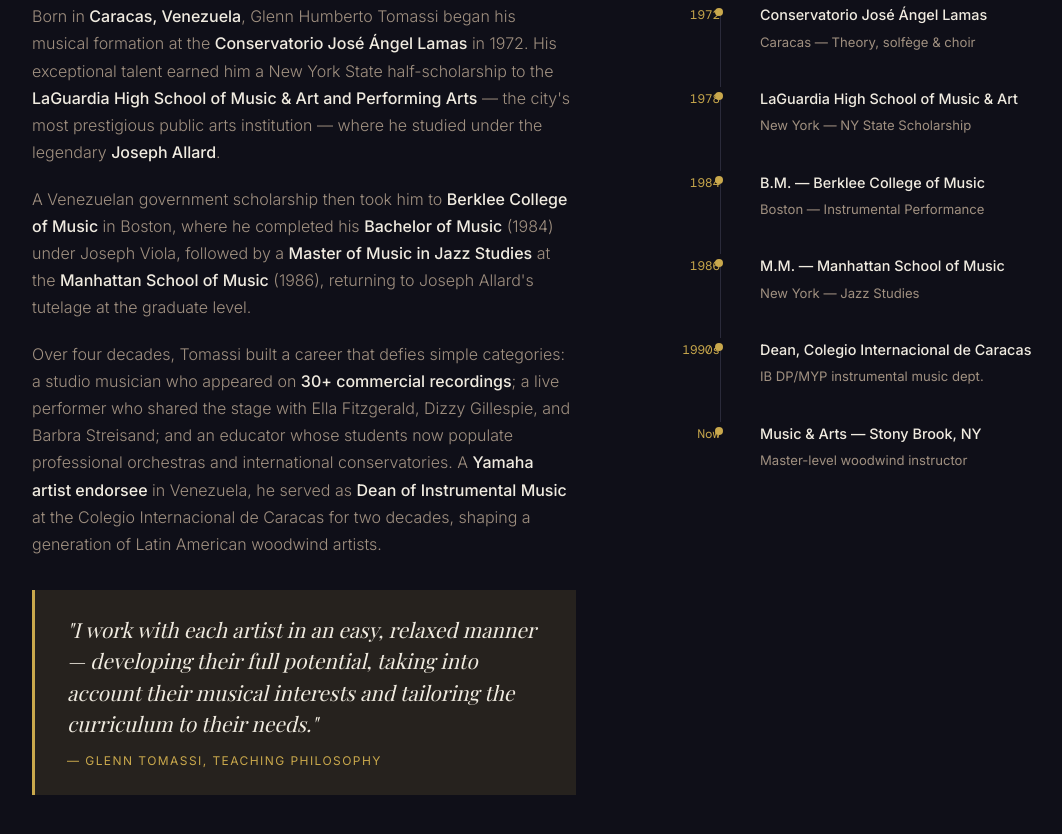
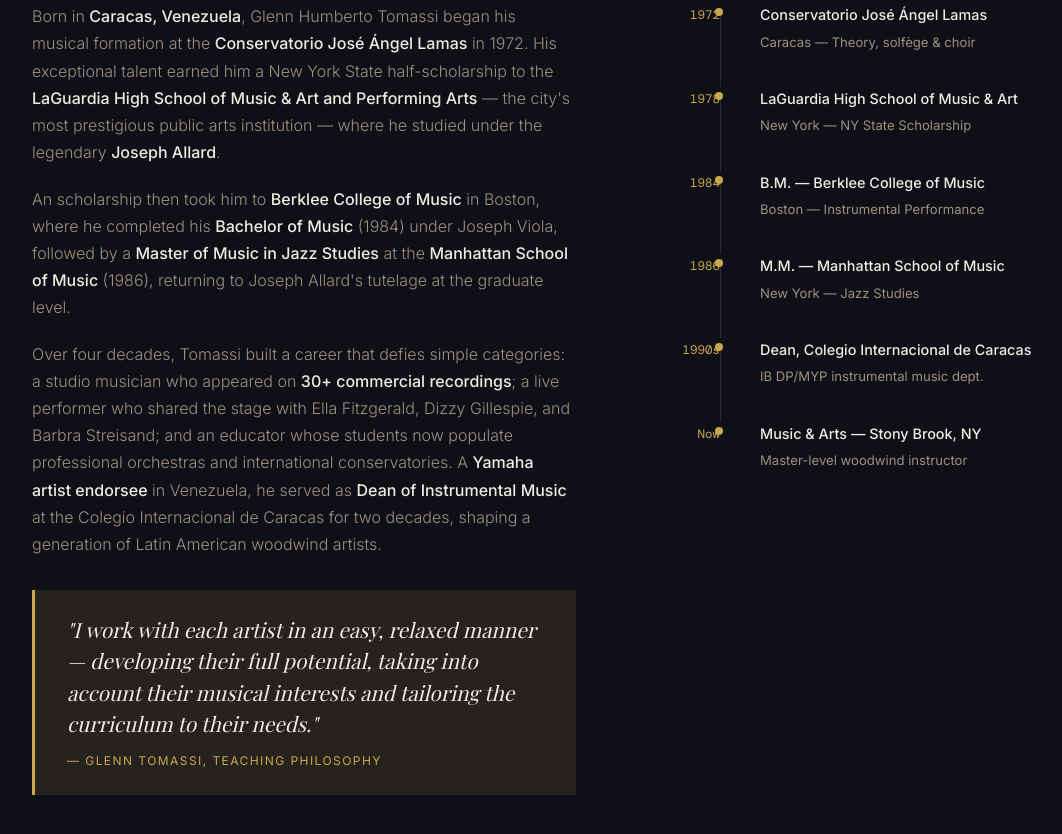
Before and after one commit to GlennRTC/gtlanding, a plain HTML site: page index.html in a window 1280 px wide. Shown: the part 1147-1981 px from the top of the page, without its empty margins (32-1094 px from the left). Drawn offline with nearby package versions, Linux system fonts and the light colour scheme; a web font is replaced by a local one.

Commit message:
Added text corrections.

```diff
--- a/index.html
+++ b/index.html
@@ -611,7 +611,7 @@
   <div class="bio-grid reveal">
     <div class="bio-text">
       <p>Born in <strong>Caracas, Venezuela</strong>, Glenn Humberto Tomassi began his musical formation at the <strong>Conservatorio José Ángel Lamas</strong> in 1972. His exceptional talent earned him a New York State half-scholarship to the <strong>LaGuardia High School of Music & Art and Performing Arts</strong> — the city's most prestigious public arts institution — where he studied under the legendary <strong>Joseph Allard</strong>.</p>
-      <p>A Venezuelan government scholarship then took him to <strong>Berklee College of Music</strong> in Boston, where he completed his <strong>Bachelor of Music</strong> (1984) under Joseph Viola, followed by a <strong>Master of Music in Jazz Studies</strong> at the <strong>Manhattan School of Music</strong> (1986), returning to Joseph Allard's tutelage at the graduate level.</p>
+      <p>An scholarship then took him to <strong>Berklee College of Music</strong> in Boston, where he completed his <strong>Bachelor of Music</strong> (1984) under Joseph Viola, followed by a <strong>Master of Music in Jazz Studies</strong> at the <strong>Manhattan School of Music</strong> (1986), returning to Joseph Allard's tutelage at the graduate level.</p>
       <p>Over four decades, Tomassi built a career that defies simple categories: a studio musician who appeared on <strong>30+ commercial recordings</strong>; a live performer who shared the stage with Ella Fitzgerald, Dizzy Gillespie, and Barbra Streisand; and an educator whose students now populate professional orchestras and international conservatories. A <strong>Yamaha artist endorsee</strong> in Venezuela, he served as <strong>Dean of Instrumental Music</strong> at the Colegio Internacional de Caracas for two decades, shaping a generation of Latin American woodwind artists.</p>
       <div class="bio-quote">
         <blockquote>"I work with each artist in an easy, relaxed manner — developing their full potential, taking into account their musical interests and tailoring the curriculum to their needs."</blockquote>
```
